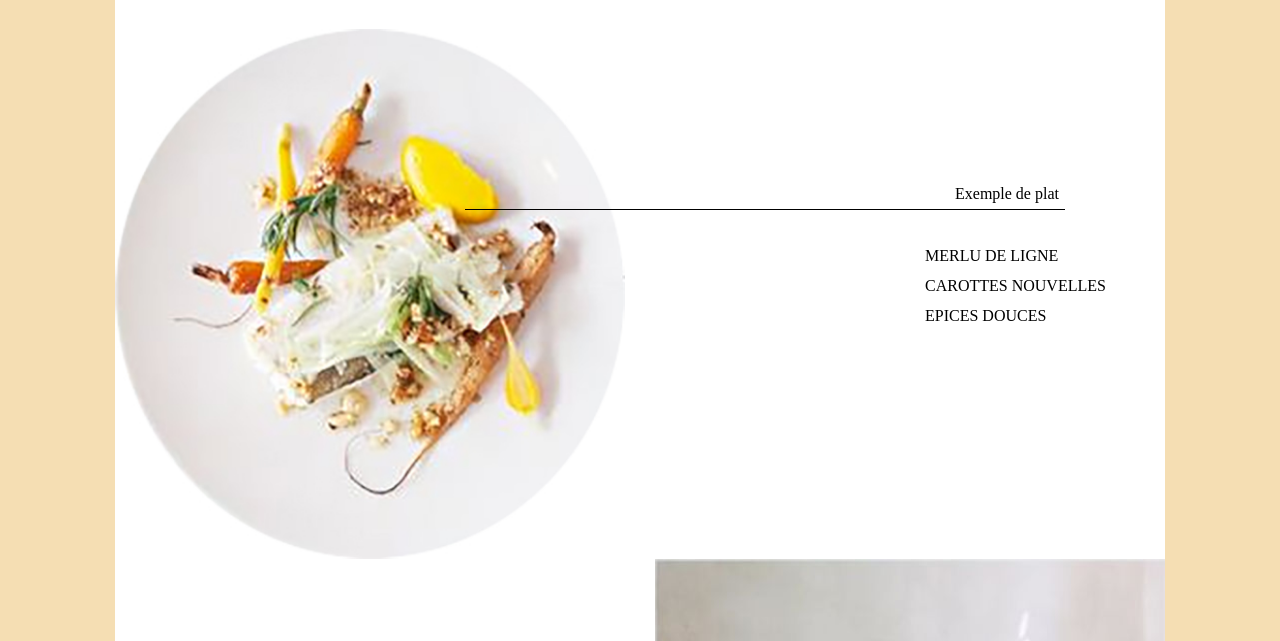
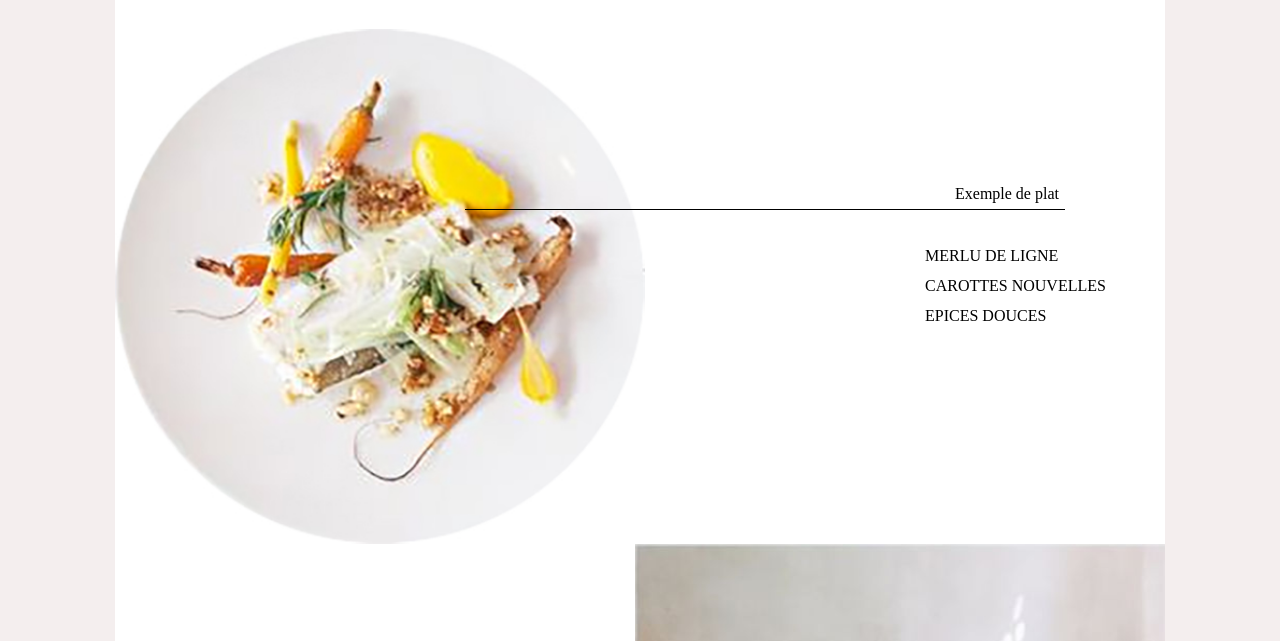
Before and after one commit to moh3424/Resto_bilan, a plain HTML site: page index.html in a window 1280 px wide. Shown: the part 130-771 px from the top of the page. Drawn offline with Linux system fonts and the light colour scheme.

Commit message:
commit6
modif

```diff
--- a/css/style.css
+++ b/css/style.css
@@ -1,12 +1,11 @@
 body{
-    background:wheat
-    ;
+    background:rgba(243, 237, 237, 0.905);
     width: 1060px;
     margin: 0 auto;
 }
 /* identiter conteneur de la page web */
 #conteneur{
-    background:white;
+    background: white;
     width: 1050px;
     margin: 0 auto;
 }
@@ -26,12 +25,8 @@ article{
     margin-top: 100px;
     line-height:30px;
     width: 510px;
-    height: 430px;
-    margin-left: 15px;
-}
-img{
-    width: 510px;
-    height: 530px;
+    height: 415px;
+    padding-left: 10px;
 }
 p{
     padding-right: 100px;
@@ -79,6 +74,10 @@ h3::after{
     background: black;
     display: block;
     margin: 0 auto;
+}
+img{
+    width: 530px;
+    height: 515px;
 }
 
 blockquote{
@@ -129,7 +128,7 @@ footer{/* le bas de la page */
     background: url('../img/plan.png') no-repeat top;
     width: 300px;
     margin-left: 400px;
-    margin-bottom: 100px;
+    margin-bottom: 150px;
     display: inline-block;
     margin-right: 400px;
     padding-left: 10px;
```
